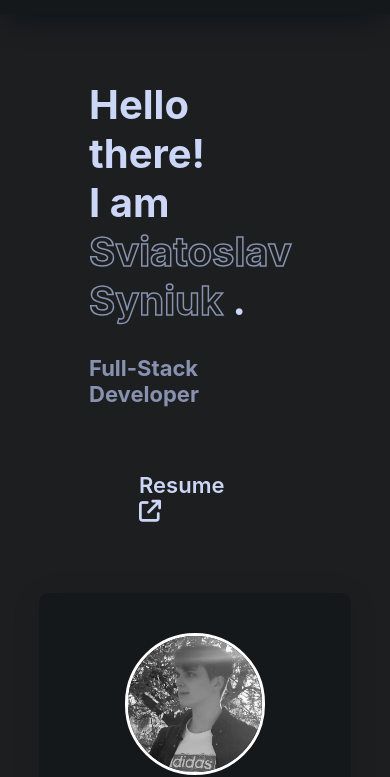
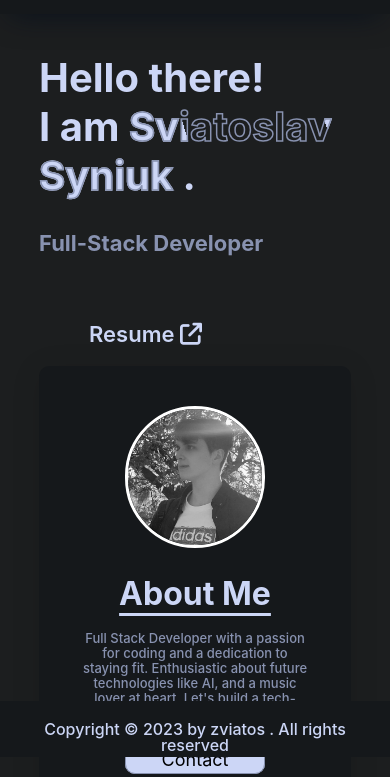
Before and after one commit to zen1thal/zen1thal.github.io, a plain HTML site: page index.html in a window 390 px wide. Shown: the part 87-864 px from the top of the page. Drawn offline with Linux system fonts and the light colour scheme.

Commit message:
Responsive fix

```diff
--- a/assets/css/styles.css
+++ b/assets/css/styles.css
@@ -20,6 +20,30 @@
   --fz-heading: 32px;
   --fz-heading-t: 40px;
   --fz-heading-l: 58px;
+}
+* {
+  padding: 0;
+  margin: 0;
+  border: 0;
+  list-style: none;
+  box-sizing: border-box;
+  vertical-align: baseline;
+  transition: background-color 0.5s ease-in-out, color 0.5s ease-in-out,
+    border-color 0.5s ease-in-out;
+}
+html{
+  overflow-x: hidden;
+}
+body {
+  background-color: var(--gray);
+  font-family: var(--font-sans);
+  -webkit-font-smoothing: antialiased;
+  -moz-osx-font-smoothing: grayscale;
+}
+.container {
+  width: 94%;
+  margin: 0 auto;
+  position: relative;
 }
 .page-header__invisible {
   position: absolute;
@@ -89,29 +113,7 @@ input:checked + .slider:before {
 .slider.round:before {
   border-radius: 50%;
 }
-body,
-h1,
-.static-container__introduce,
-.page-footer,
-.page-header,
-.static-container__card-cont,
-a {
-  transition: background-color 0.5s ease-in-out, color 0.5s ease-in-out,
-    border-color 0.5s ease-in-out;
-}
-* {
-  padding: 0;
-  margin: 0;
-  list-style: none;
-  box-sizing: border-box;
-}
-body {
-  background-color: var(--gray);
-  min-height: 100vh;
-  display: flex;
-  flex-direction: column;
-  font-family: var(--font-sans);
-}
+
 .page-header {
   display: flex;
   position: fixed;
@@ -123,6 +125,7 @@ body {
   padding: 0px 6%;
   background-color: #15181b;
   box-shadow: 0 10px 30px -10px var(--gray-shadow);
+  top: 0;
 }
 .dot {
   color: var(--slate);
@@ -134,7 +137,6 @@ body {
   transition: var(--transition);
 }
 .page-header__logo img {
-
 }
 .page-header__logo:hover {
   cursor: pointer;
@@ -180,32 +182,31 @@ ul li:hover a {
   cursor: pointer;
 }
 
-.static-container {
+.home .container {
   display: flex;
-  margin: 8% auto;
-  padding: 2%;
   justify-content: center;
   align-items: center;
+  height: 100vh;
 }
-#static-container__text-container {
+.text-container {
   width: 50%;
 }
-.static-container__welcome {
+.welcome {
   color: var(--lightest-slate);
   font-size: 80px;
   font-weight: 700;
 }
-.static-container__introduce {
+.me h2 {
   color: var(--lightest-slate);
   font-size: 50px;
   font-weight: 700;
 }
-.static-container__namesur {
+.fullname {
   font-size: 70px;
   font-weight: 700;
   color: transparent;
   -webkit-text-stroke: 1.5px var(--slate);
-  background: url(../images/back.png);
+  background: url(../img/back.png);
   -webkit-background-clip: text;
   background-position: 0 0;
   animation: back 20s linear infinite;
@@ -215,13 +216,13 @@ ul li:hover a {
     background-position: 2000px 0;
   }
 }
-.static-container__job {
+.job {
   color: var(--slate);
   font-size: 30px;
   font-weight: 700;
   padding: 30px 0 0 0px;
 }
-.static-container__resume {
+.resume {
   margin: 50px 0 0 0;
   font-size: 30px;
   font-weight: 600;
@@ -232,7 +233,7 @@ ul li:hover a {
   overflow: hidden;
   transition: 0.2s;
 }
-.static-container__resume:hover {
+.resume:hover {
   color: var(--gray);
   background: var(--lightest-slate);
   box-shadow: 0 0 10px var(--lightest-slate), 0 0 40px var(--lightest-slate);
@@ -240,17 +241,14 @@ ul li:hover a {
 .light-mode .card-cont__name {
   color: #fff;
 }
-.light-mode .static-container__resume {
+.light-mode .resume {
   color: var(--slate);
 }
-.light-mode .static-container__resume:hover {
+.light-mode .resume:hover {
   color: #fff;
 }
-.static-container__text-container {
-  width: 50%;
-  padding: 50px;
-}
-.static-container__card-cont {
+
+.card-cont {
   background-color: #15181b;
   padding: 40px;
   width: 18%;
@@ -261,7 +259,7 @@ ul li:hover a {
   text-align: center;
   line-height: 28px;
 }
-.static-container__card-cont:hover {
+.card-cont:hover {
   transform: scale(1.04);
   filter: drop-shadow(0 0 20px var(--lightest-slate))
     drop-shadow(0 0 40px var(--lightest-slate));
@@ -315,7 +313,7 @@ ul li:hover a {
 
 .card-cont__hobbies {
   color: var(--slate);
-  padding: 40px 20px;
+  margin: 40px 0;
   font-size: var(--fz-lg);
   font-weight: 510;
 }
@@ -325,7 +323,10 @@ ul li:hover a {
 .page-footer {
   display: flex;
   flex-direction: row;
-  position: relative;
+  position: absolute;
+  width: 100%;
+  height: 56px;
+  bottom: 0;
   text-align: center;
   justify-content: center;
   background: var(--black);
@@ -351,29 +352,21 @@ ul li:hover a {
   color: var(--lightest-slate);
 }
 @media screen and (max-width: 2200px) {
-  .static-container {
-    display: flex;
-    padding: 5%;
-    justify-content: center;
-    align-items: center;
+  .text-container {
+    width: 70%;
   }
-  .static-container__text-container {
-    width: 50%;
-    padding: 50px;
+  .card-cont {
+    background-color: #15181b;
+    width: 30%;
+    height: auto;
   }
-  .static-container__card-cont {
-    background-color: #15181b;
-    padding: 40px;
-    width: 30%;
-    height: 80%;
-  }
-  .static-container__welcome,
-  .static-container__namesur,
-  .static-container__introduce {
+  .welcome,
+  .fullname,
+  .introduce {
     font-size: var(--fz-heading-l);
   }
-  .static-container__job,
-  .static-container__resume {
+  .job,
+  .resume {
     font-size: var(--fz-heading);
   }
   .card-cont__hobbies {
@@ -383,7 +376,7 @@ ul li:hover a {
     width: 140px;
   }
 
-  #static-container__text-container {
+  .text-container {
     width: 50%;
   }
 
@@ -393,40 +386,27 @@ ul li:hover a {
 }
 
 @media screen and (max-width: 1200px) {
-  .static-container {
-    display: flex;
-    padding: 10%;
-    justify-content: center;
-    align-items: center;
+  .text-container {
+    width: 50%;
   }
-  .static-container__text-container {
-    width: 80%;
-    padding: 50px;
+  .card-cont {
+    background-color: #15181b;
+    width: 50%;
   }
-  .static-container__card-cont {
-    background-color: #15181b;
-    padding: 40px;
-    width: 50%;
-    height: 80%;
-  }
-  .static-container__welcome,
-  .static-container__namesur,
-  .static-container__introduce {
+  .welcome,
+  .fullname,
+  .introduce {
     font-size: var(--fz-heading-t);
   }
-  .static-container__job,
-  .static-container__resume {
+  .job,
+  .resume {
     font-size: var(--fz-heading);
-  }
-  .card-cont__hobbies {
-    font-size: var(--fz-lg);
-  }
-  .card-cont__avatar {
-    width: 140px;
   }
 }
 @media screen and (max-width: 800px) {
-
+  .container {
+    width: 80%;
+  }
   .fa-solid {
     display: block;
   }
@@ -459,39 +439,39 @@ ul li:hover a {
     display: none;
   }
 
-  .static-container {
-    display: flex;
-    margin: 20% auto;
-    flex-direction: column;
-    justify-content: center;
-    align-items: center;
+  .home .container {
+    flex-wrap: wrap;
+    padding: 140px 0;
   }
-  .static-container__text-container {
+  .text-container {
     width: 100%;
-    padding: 50px;
   }
-  .static-container__card-cont {
-    background-color: #15181b;
-    padding: 40px;
+  .card-cont {
     width: 100%;
-    height: 70%;
   }
-  .static-container__welcome,
-  .static-container__namesur,
-  .static-container__introduce {
+  .card-cont__text-cont {
+    line-height: 15px;
+  }
+  .me h2,
+  .welcome,
+  .fullname,
+  .introduce {
     font-size: var(--fz-heading-t);
   }
-  .static-container__job,
-  .static-container__resume {
+  .job,
+  .resume {
     font-size: var(--fz-xxl);
   }
+  .card-cont__name {
+    font-size: var(--fz-heading);
+  }
   .card-cont__hobbies {
-    font-size: var(--fz-lg);
+    font-size: var(--fz-xs);
+    margin: 30px 0;
   }
-  .card-cont__avatar {
-    width: 140px;
+  .card-cont__button {
+    padding: 0.2em 2em;
   }
-
   .page-footer__designed {
     font-size: var(--fz-md);
   }
--- a/index.html
+++ b/index.html
@@ -64,23 +64,22 @@
       </nav>
     </header>
 
-    <section class="static-container">
+    <section class="home">
+      <div class="container">
+        <div class="text-container">
+          <h1 class="welcome">Hello there!</h1>
 
-      <div id="text-container" class="static-container__text-container">
-        <h1 class="static-container__welcome">Hello there!</h1>
-
-        <div class="static-container__me">
-          <h2 class="static-container__introduce">
+          <div class="me">
+            <h2>
               I am
-            <span class="static-container__namesur">Sviatoslav</span>
-            <span class="static-container__namesur">Syniuk</span>
+              <span class="fullname">Sviatoslav Syniuk</span>
               .
             </h2>
           </div>
 
-        <div class="static-container__job">Full-Stack Developer</div>
+          <div class="job">Full-Stack Developer</div>
 
-        <a class="static-container__resume" href="./zviatosCV.pdf" download>
+          <a class="resume" href="./zviatosCV.pdf" download>
             <span></span>
             <span></span>
             <span></span>
@@ -90,7 +89,7 @@
           </a>
         </div>
 
-      <div id="card-cont" class="static-container__card-cont" style="--clr:#575d90;">
+        <div class="card-cont" style="--clr:#575d90;">
           <div class="card-cont__photo-cont">
             <img src="assets/img/avatar.jpg" alt="" class="card-cont__avatar">
           </div>
@@ -102,10 +101,12 @@
             <a href="mailto:sviatoslav.syniuk2003@gmail.com" class="card-cont__button">Contact</a>
           </div>
         </div>
+      </div>
+
     </section>
     <footer class="page-footer">
       <a href="https://github.com/zviatos/zviatos.github.io" class="page-footer__designed" target="_blank">
-        Copyright © 2023 by Zviatos Inc. All rights reserved
+        Copyright © 2023 by zviatos . All rights reserved
       </a>
     </footer>
     <script src="assets/js/app.js"></script>
```
Lines whose indentation alone changed are shown as unchanged.
